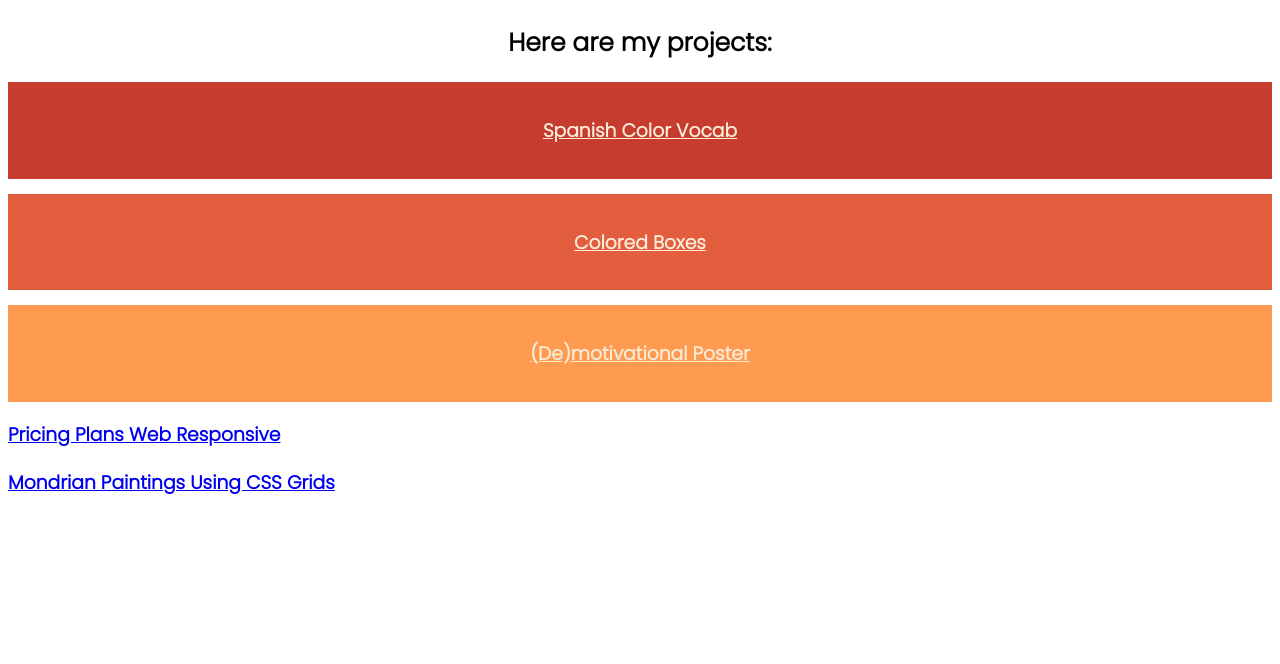
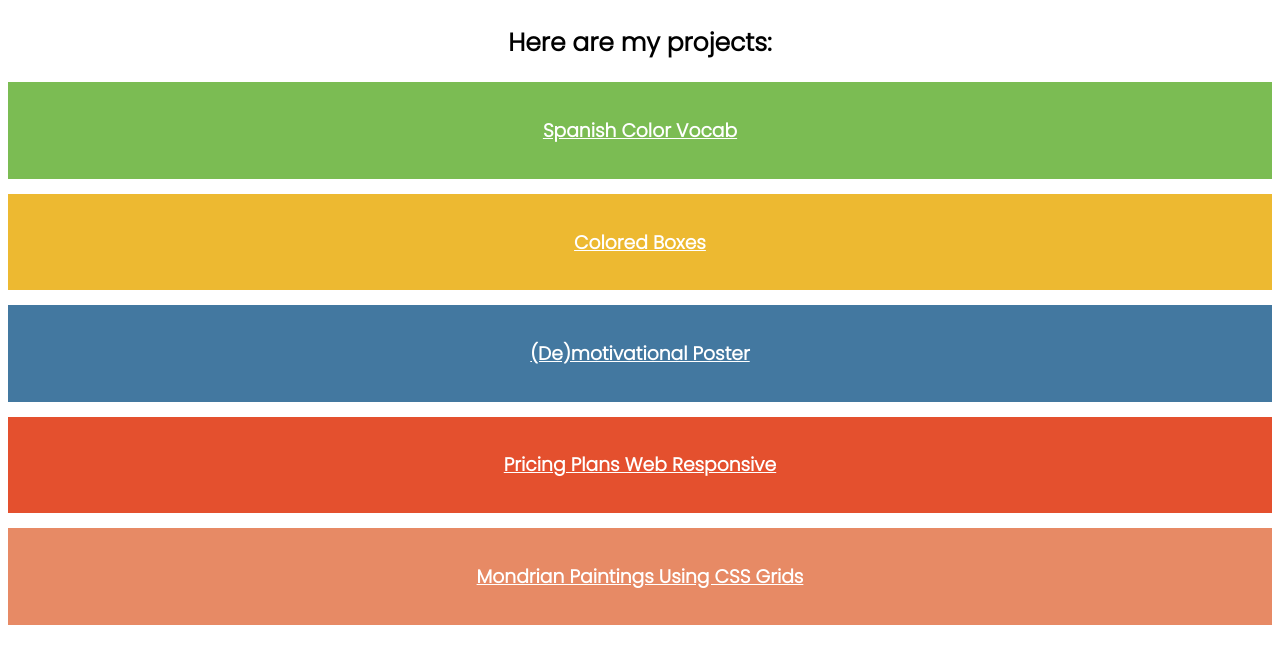
Before and after one commit to persuhnf/css-portfolio, a plain HTML site: page index.html in a window 1280 px wide. Shown: the part 90-754 px from the top of the page. Drawn offline with Linux system fonts and the light colour scheme.

Commit message:
changes to portfolio's css

```diff
--- a/style.css
+++ b/style.css
@@ -15,34 +15,56 @@ h2 {
 }
 
 .first {
-    background-color: #C63D2F;
+    background-color: #7BBC53;
     text-align: center;
     padding: 15px 0px 15px 0px;
     margin-bottom: 15px;
 }
 
 .second {
-    background-color: #E25E3E;
+    background-color: #EDB931;
     text-align: center;
     padding: 15px;
     margin-bottom: 15px;
 }
 
 .third {
-    background-color: #FF9B50;
+    background-color: #4378A0;
+    text-align: center;
+    padding: 15px;
+    margin-bottom: 15px;
+}
+
+.flexbox{
+    background-color: #E4502E;
+    text-align: center;
+    padding: 15px;
+    margin-bottom: 15px;
+}
+
+.grid {
+    background-color: #e78a65;
     text-align: center;
     padding: 15px;
     margin-bottom: 15px;
 }
 
 #first {
-    color:antiquewhite;
+    color:white;
 }
 
 #second {
-    color:antiquewhite;
+    color:white;
 }
 
 #third {
-    color:antiquewhite;
+    color:white;
 }
+
+#fourth {
+    color:white;
+}
+
+#fifth {
+    color: white;
+}
```
